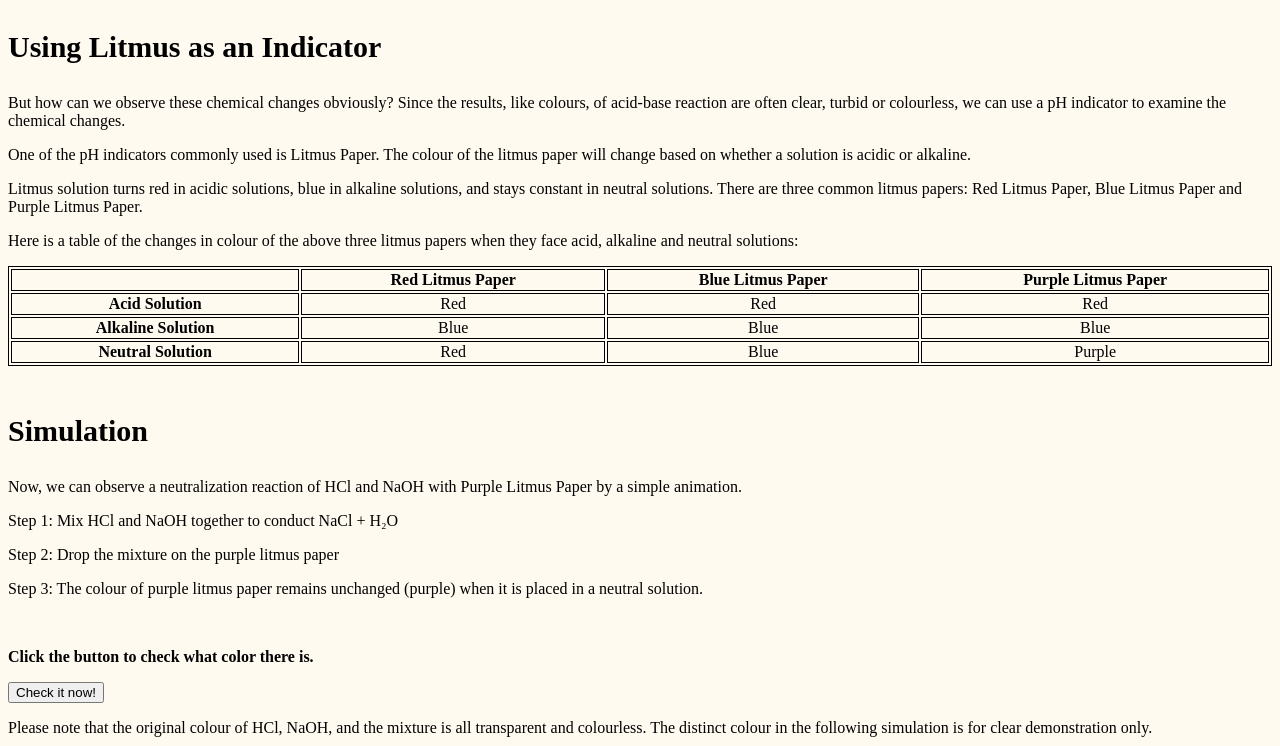
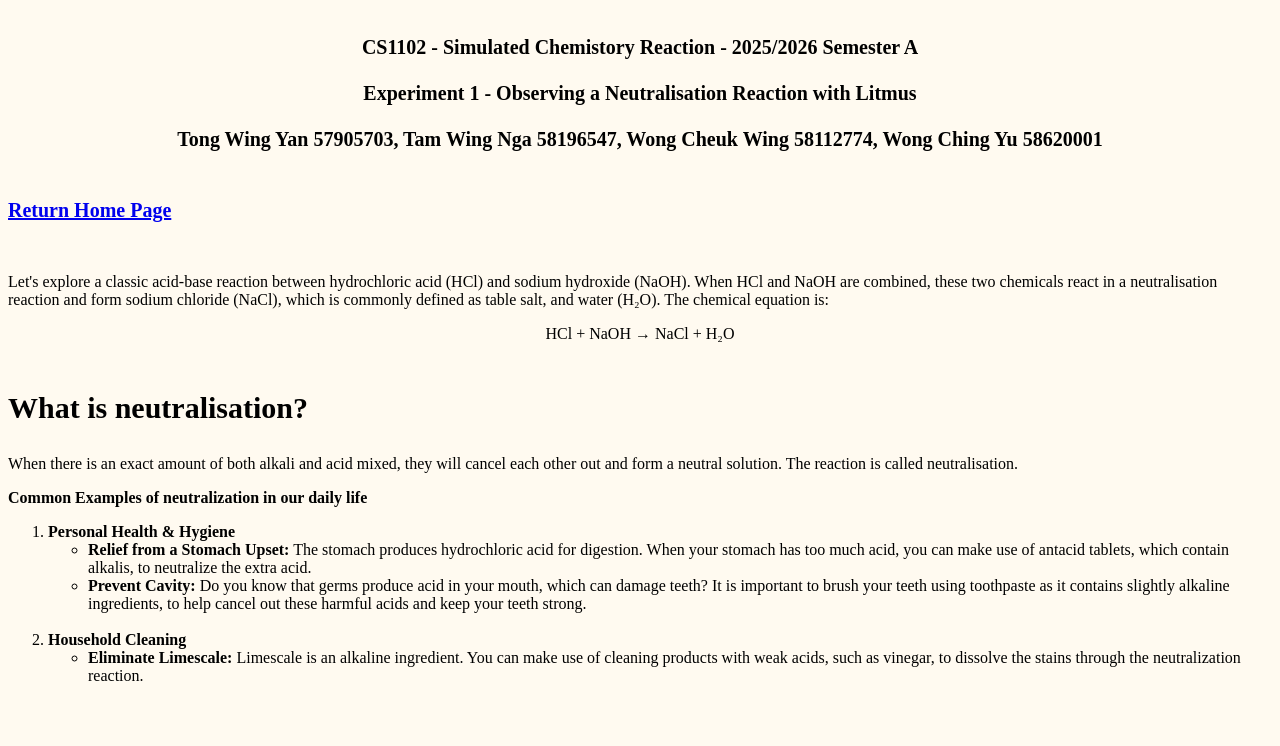
Before and after one commit to CS1102-2526A/Experiment-1, a plain HTML site: page index.html in a window 1280 px wide. Shown: the top 746 px of the page. Drawn offline with Linux system fonts and the light colour scheme.

Commit message:
revise 11.18

```diff
--- a/index.html
+++ b/index.html
@@ -133,6 +133,33 @@ text-align: center;
 }
 </style>
 </head>
+<h1>
+<br/>CS1102 - Simulated Chemistory Reaction - 2025/2026 Semester A<br/>
+<br/>Experiment 1 - Observing a Neutralisation Reaction with Litmus<br/>
+<br/>Tong Wing Yan 57905703, Tam Wing Nga 58196547, Wong Cheuk Wing 58112774, Wong Ching Yu 58620001<br/>
+</h1><br/>
+
+<h2><a href="https://cs1102-2526a.github.io/main/">Return Home Page</a></h2><br/>
+
+<p>Let's explore a classic acid-base reaction between hydrochloric acid (HCl) and sodium hydroxide (NaOH). When HCl and NaOH are combined, these two chemicals react in a neutralisation reaction and form sodium chloride (NaCl), which is commonly defined as table salt, and water (H₂O). The chemical equation is:</p>
+
+<div id="text1">HCl + NaOH → NaCl + H₂O</div><br/>
+
+<h3>What is neutralisation?</h3>
+<p>When there is an exact amount of both alkali and acid mixed, they will cancel each other out and form a neutral solution. The reaction is called neutralisation.</p>
+
+<p><span>Common Examples of neutralization in our daily life</span></p>
+<ol>
+<li><span>Personal Health & Hygiene</span></li>
+<ul>
+<li><span>Relief from a Stomach Upset:</span> The stomach produces hydrochloric acid for digestion. When your stomach has too much acid, you can make use of antacid tablets, which contain alkalis, to neutralize the extra acid.</li>
+<li><span>Prevent Cavity:</span> Do you know that germs produce acid in your mouth, which can damage teeth? It is important to brush your teeth using toothpaste as it contains slightly alkaline ingredients, to help cancel out these harmful acids and keep your teeth strong.</li>
+</ul><br/>
+<li><span>Household Cleaning</span></li>
+<ul>
+<li><span>Eliminate Limescale:</span> Limescale is an alkaline ingredient. You can make use of cleaning products with weak acids, such as vinegar, to dissolve the stains through the neutralization reaction.</li>
+</ul>
+</ol><br/>
 <body>
 <h3>Using Litmus as an Indicator</h3>
 <p>But how can we observe these chemical changes obviously? Since the results, like colours, of acid-base reaction are often clear, turbid or colourless, we can use a pH indicator to examine the chemical changes.<p>
```
